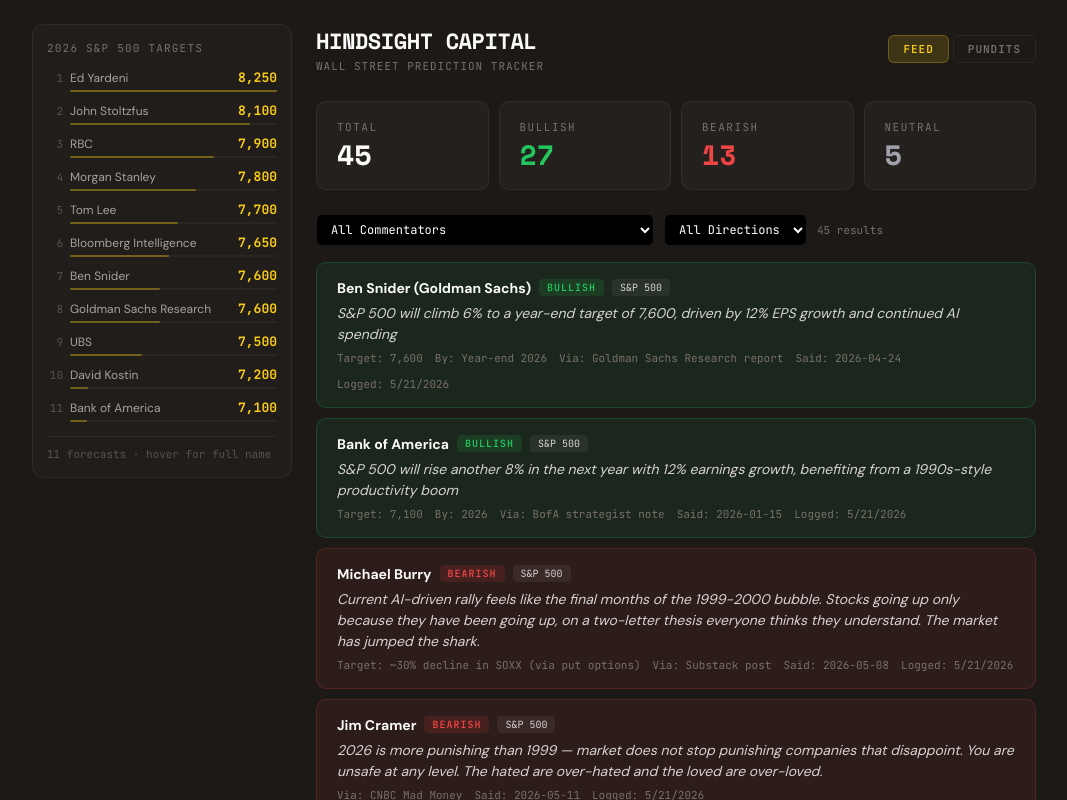
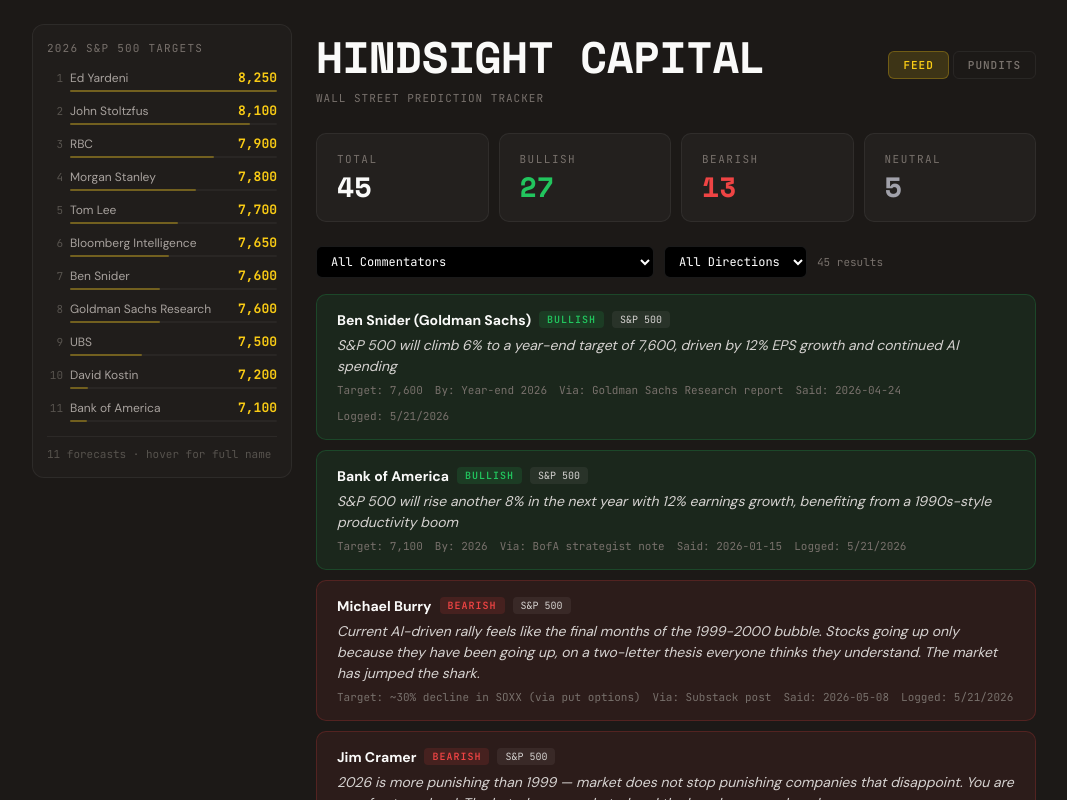
Before and after one commit to veridead1/pundit-tracker, a Next.js app: page / in a window 1280 px wide. Shown: the top 800 px of the page, without its empty margins (68-1135 px from the left). Built offline with nearby package versions, Linux system fonts and the light colour scheme.

Commit message:
double title font size to 44px

```diff
--- a/components/PunditTracker.jsx
+++ b/components/PunditTracker.jsx
@@ -467,7 +467,7 @@ export default function PunditTracker() {
       <div style={{ marginBottom: 28 }}>
         <div style={{ display: "flex", alignItems: "center", justifyContent: "space-between", flexWrap: "wrap", gap: 12 }}>
           <div onClick={handleTitleClick} style={{ cursor: "default", userSelect: "none" }}>
-            <h1 style={{ margin: 0, fontSize: 22, fontWeight: 800, color: "#fafaf9", letterSpacing: -0.5, fontFamily: headFont }}>HINDSIGHT CAPITAL</h1>
+            <h1 style={{ margin: 0, fontSize: 44, fontWeight: 800, color: "#fafaf9", letterSpacing: -0.5, fontFamily: headFont }}>HINDSIGHT CAPITAL</h1>
             <div style={{ fontSize: 11, color: "#78716c", fontFamily: monoFont, letterSpacing: 1, marginTop: 2 }}>WALL STREET PREDICTION TRACKER</div>
           </div>
           <div style={{ display: "flex", gap: 4, alignItems: "center" }}>
```
